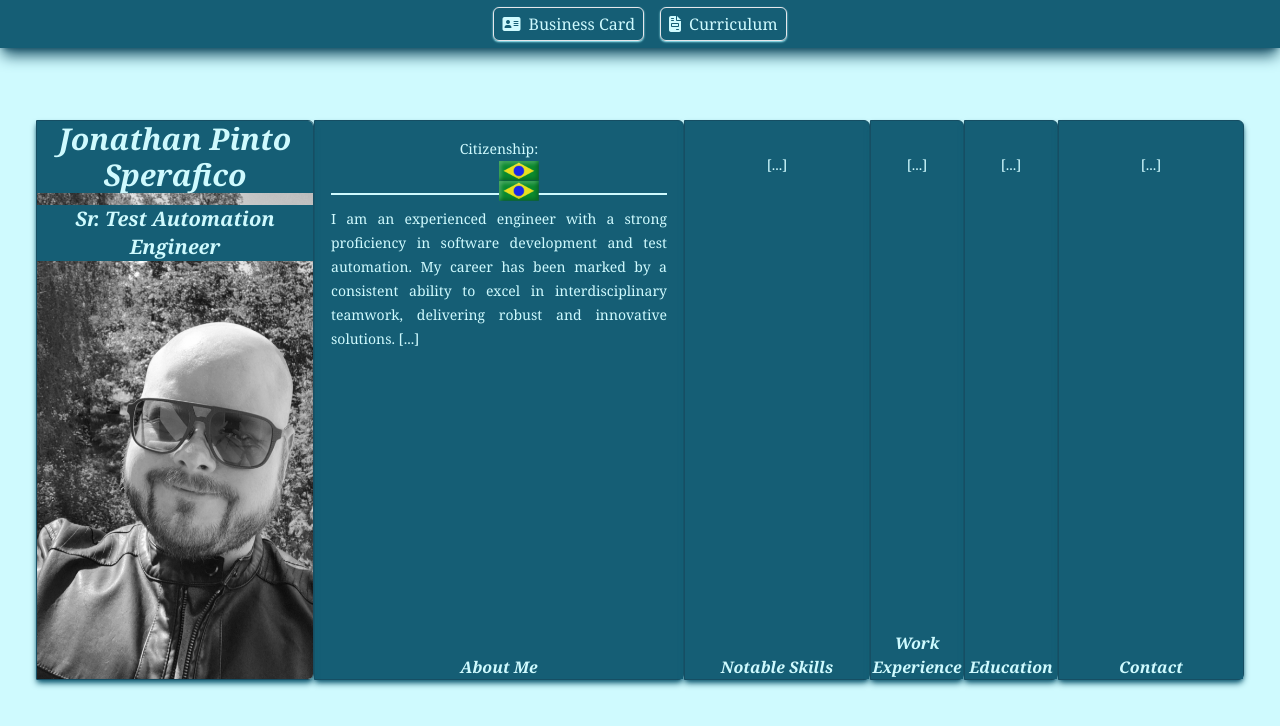
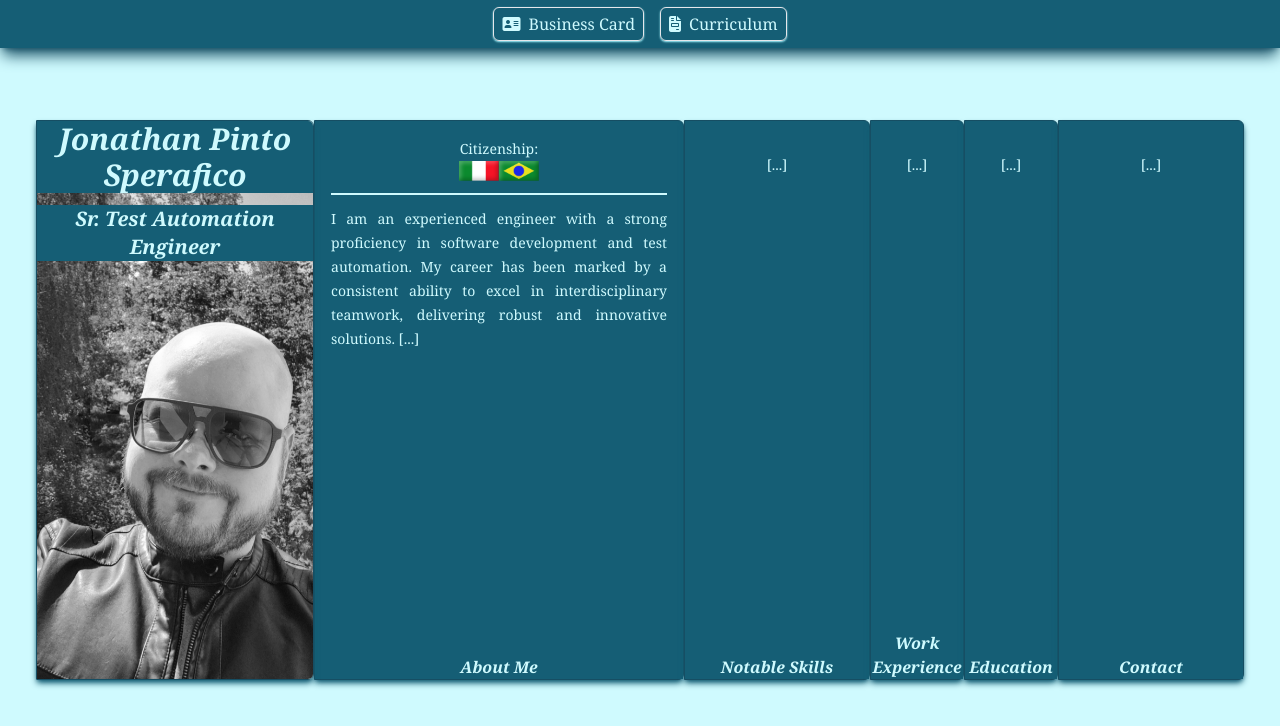
Before and after one commit to jsperafico/me.curriculum, a React (Vite) app: page /curriculum in a window 1280 px wide. Shown: the top 726 px of the page. Built offline with nearby package versions, Linux system fonts and the light colour scheme; what @xpd/tailwind-3dtransforms would draw is missing.

Commit message:
xs screen size

```diff
--- a/src/components/flag.tsx
+++ b/src/components/flag.tsx
@@ -66,11 +66,11 @@ function render(flag: string, asChild?: boolean) {
   if (!item)
     return null
 
-  return <div className="@container">
-    <div className="@xs:block @sm:hidden">
+  return <>
+    <div className="xs:block sm:hidden">
       <img data-tooltip={false} src={item.src} alt={item.alt} className="h-5" />
     </div>
-    <div className="@xs:hidden @sm:block">
+    <div className="xs:hidden sm:block">
       <TooltipProvider>
         <Tooltip>
           <TooltipTrigger asChild={asChild}>
@@ -82,7 +82,7 @@ function render(flag: string, asChild?: boolean) {
         </Tooltip>
       </TooltipProvider>
     </div>
-  </div>
+  </>
 }
 
 const Flag = React.forwardRef<
--- a/tailwind.config.js
+++ b/tailwind.config.js
@@ -12,6 +12,9 @@ export default {
 				'2xs': '14rem',
 				'3xs': '10rem',
 			},
+			screens: {
+				'xs': '340px',
+			},
 		},
 	},
 	plugins: [typography, transform3d, container_query],
```
